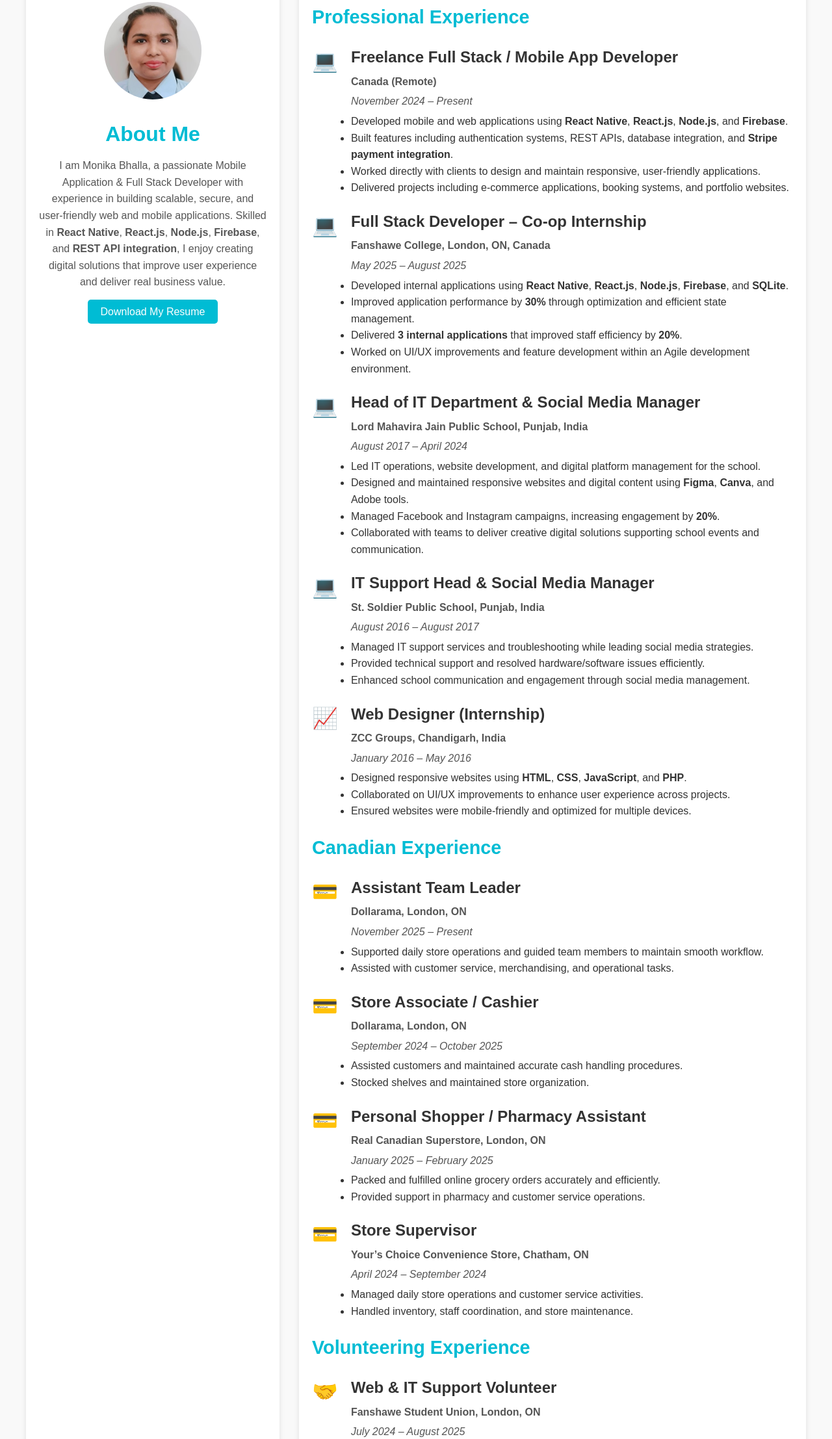
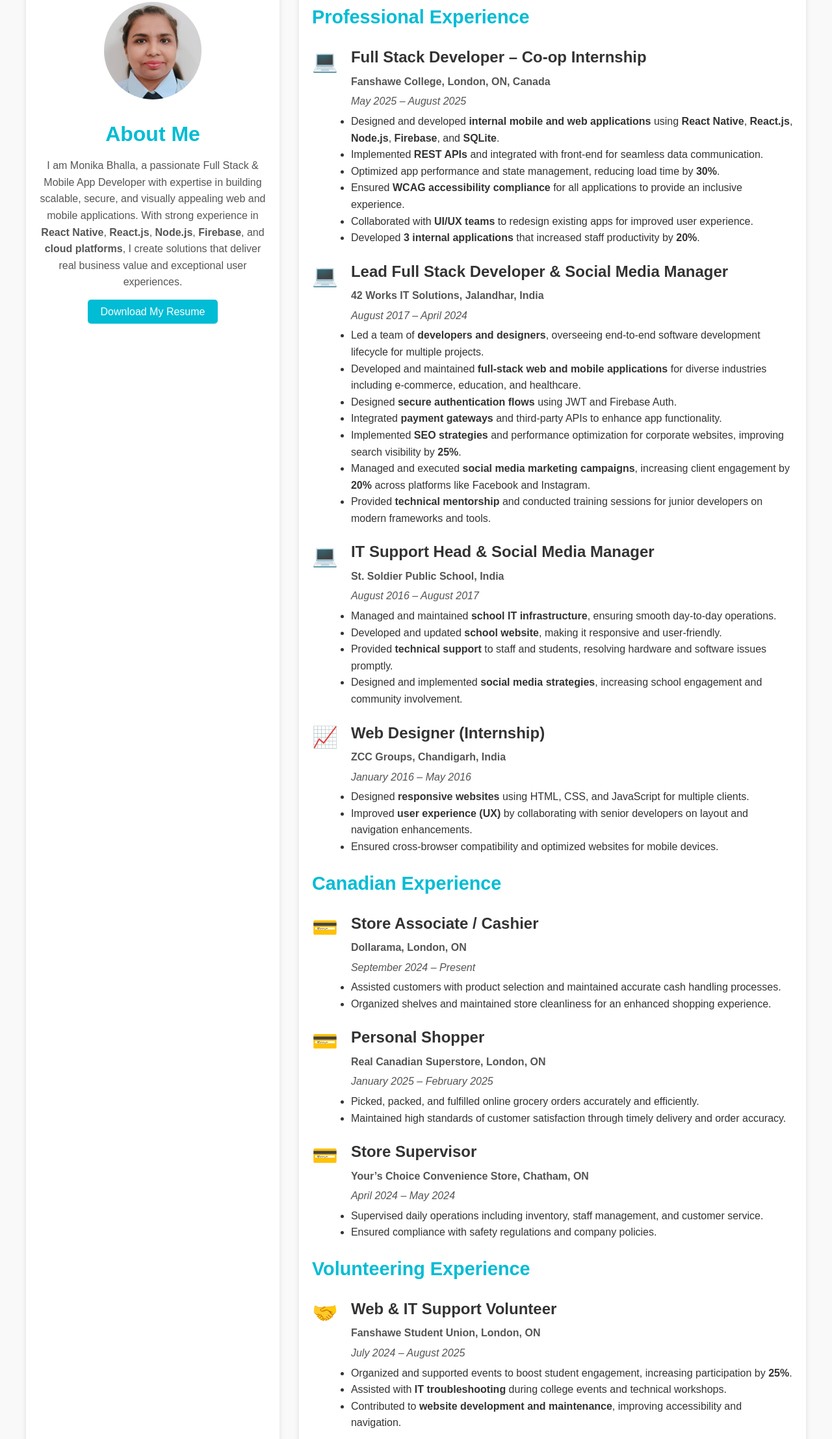
Before and after one commit to m-bhalla236346/My_Portfolio_MB, a website: page about.html in a window 1280 px wide. Shown: the part 135-2349 px from the top of the page at 65% size. Drawn offline with Linux system fonts and the light colour scheme.

Commit message:
Updated portfolio about page

```diff
--- a/about.html
+++ b/about.html
@@ -25,7 +25,7 @@
                 <img src="assets/images/profile.jpg" alt="Monika Bhalla" class="profile-image">
                 <h2>About Me</h2>
                 <p>
-                    I am Monika Bhalla, a passionate Mobile Application & Full Stack Developer with experience in building scalable, secure, and user-friendly web and mobile applications. Skilled in <strong>React Native</strong>, <strong>React.js</strong>, <strong>Node.js</strong>, <strong>Firebase</strong>, and <strong>REST API integration</strong>, I enjoy creating digital solutions that improve user experience and deliver real business value.
+                    I am Monika Bhalla, a passionate Full Stack & Mobile App Developer with expertise in building scalable, secure, and visually appealing web and mobile applications. With strong experience in <strong>React Native</strong>, <strong>React.js</strong>, <strong>Node.js</strong>, <strong>Firebase</strong>, and <strong>cloud platforms</strong>, I create solutions that deliver real business value and exceptional user experiences.
                 </p>
                 <a href="resume.pdf" class="btn" download>Download My Resume</a>
             </div>
@@ -33,22 +33,6 @@
             <!-- Timeline Section -->
             <div class="timeline">
                 <h3>Professional Experience</h3>
-
-                <!-- Freelance -->
-                <div class="timeline-item">
-                    <span class="icon">&#x1F4BB;</span>
-                    <div class="timeline-content">
-                        <h4>Freelance Full Stack / Mobile App Developer</h4>
-                        <p><strong>Canada (Remote)</strong></p>
-                        <p><em>November 2024 – Present</em></p>
-                        <ul>
-                            <li>Developed mobile and web applications using <strong>React Native</strong>, <strong>React.js</strong>, <strong>Node.js</strong>, and <strong>Firebase</strong>.</li>
-                            <li>Built features including authentication systems, REST APIs, database integration, and <strong>Stripe payment integration</strong>.</li>
-                            <li>Worked directly with clients to design and maintain responsive, user-friendly applications.</li>
-                            <li>Delivered projects including e-commerce applications, booking systems, and portfolio websites.</li>
-                        </ul>
-                    </div>
-                </div>
 
                 <!-- Fanshawe Co-op -->
                 <div class="timeline-item">
@@ -58,26 +42,31 @@
                         <p><strong>Fanshawe College, London, ON, Canada</strong></p>
                         <p><em>May 2025 – August 2025</em></p>
                         <ul>
-                            <li>Developed internal applications using <strong>React Native</strong>, <strong>React.js</strong>, <strong>Node.js</strong>, <strong>Firebase</strong>, and <strong>SQLite</strong>.</li>
-                            <li>Improved application performance by <strong>30%</strong> through optimization and efficient state management.</li>
-                            <li>Delivered <strong>3 internal applications</strong> that improved staff efficiency by <strong>20%</strong>.</li>
-                            <li>Worked on UI/UX improvements and feature development within an Agile development environment.</li>
+                            <li>Designed and developed <strong>internal mobile and web applications</strong> using <strong>React Native</strong>, <strong>React.js</strong>, <strong>Node.js</strong>, <strong>Firebase</strong>, and <strong>SQLite</strong>.</li>
+                            <li>Implemented <strong>REST APIs</strong> and integrated with front-end for seamless data communication.</li>
+                            <li>Optimized app performance and state management, reducing load time by <strong>30%</strong>.</li>
+                            <li>Ensured <strong>WCAG accessibility compliance</strong> for all applications to provide an inclusive experience.</li>
+                            <li>Collaborated with <strong>UI/UX teams</strong> to redesign existing apps for improved user experience.</li>
+                            <li>Developed <strong>3 internal applications</strong> that increased staff productivity by <strong>20%</strong>.</li>
                         </ul>
                     </div>
                 </div>
 
-                <!-- Lord Mahavira Jain Public School -->
+                <!-- 42 Works IT Solutions -->
                 <div class="timeline-item">
                     <span class="icon">&#x1F4BB;</span>
                     <div class="timeline-content">
-                        <h4>Head of IT Department & Social Media Manager</h4>
-                        <p><strong>Lord Mahavira Jain Public School, Punjab, India</strong></p>
+                        <h4>Lead Full Stack Developer & Social Media Manager</h4>
+                        <p><strong>42 Works IT Solutions, Jalandhar, India</strong></p>
                         <p><em>August 2017 – April 2024</em></p>
                         <ul>
-                            <li>Led IT operations, website development, and digital platform management for the school.</li>
-                            <li>Designed and maintained responsive websites and digital content using <strong>Figma</strong>, <strong>Canva</strong>, and Adobe tools.</li>
-                            <li>Managed Facebook and Instagram campaigns, increasing engagement by <strong>20%</strong>.</li>
-                            <li>Collaborated with teams to deliver creative digital solutions supporting school events and communication.</li>
+                            <li>Led a team of <strong>developers and designers</strong>, overseeing end-to-end software development lifecycle for multiple projects.</li>
+                            <li>Developed and maintained <strong>full-stack web and mobile applications</strong> for diverse industries including e-commerce, education, and healthcare.</li>
+                            <li>Designed <strong>secure authentication flows</strong> using JWT and Firebase Auth.</li>
+                            <li>Integrated <strong>payment gateways</strong> and third-party APIs to enhance app functionality.</li>
+                            <li>Implemented <strong>SEO strategies</strong> and performance optimization for corporate websites, improving search visibility by <strong>25%</strong>.</li>
+                            <li>Managed and executed <strong>social media marketing campaigns</strong>, increasing client engagement by <strong>20%</strong> across platforms like Facebook and Instagram.</li>
+                            <li>Provided <strong>technical mentorship</strong> and conducted training sessions for junior developers on modern frameworks and tools.</li>
                         </ul>
                     </div>
                 </div>
@@ -87,12 +76,13 @@
                     <span class="icon">&#x1F4BB;</span>
                     <div class="timeline-content">
                         <h4>IT Support Head & Social Media Manager</h4>
-                        <p><strong>St. Soldier Public School, Punjab, India</strong></p>
+                        <p><strong>St. Soldier Public School, India</strong></p>
                         <p><em>August 2016 – August 2017</em></p>
                         <ul>
-                            <li>Managed IT support services and troubleshooting while leading social media strategies.</li>
-                            <li>Provided technical support and resolved hardware/software issues efficiently.</li>
-                            <li>Enhanced school communication and engagement through social media management.</li>
+                            <li>Managed and maintained <strong>school IT infrastructure</strong>, ensuring smooth day-to-day operations.</li>
+                            <li>Developed and updated <strong>school website</strong>, making it responsive and user-friendly.</li>
+                            <li>Provided <strong>technical support</strong> to staff and students, resolving hardware and software issues promptly.</li>
+                            <li>Designed and implemented <strong>social media strategies</strong>, increasing school engagement and community involvement.</li>
                         </ul>
                     </div>
                 </div>
@@ -105,24 +95,23 @@
                         <p><strong>ZCC Groups, Chandigarh, India</strong></p>
                         <p><em>January 2016 – May 2016</em></p>
                         <ul>
-                            <li>Designed responsive websites using <strong>HTML</strong>, <strong>CSS</strong>, <strong>JavaScript</strong>, and <strong>PHP</strong>.</li>
-                            <li>Collaborated on UI/UX improvements to enhance user experience across projects.</li>
-                            <li>Ensured websites were mobile-friendly and optimized for multiple devices.</li>
+                            <li>Designed <strong>responsive websites</strong> using HTML, CSS, and JavaScript for multiple clients.</li>
+                            <li>Improved <strong>user experience (UX)</strong> by collaborating with senior developers on layout and navigation enhancements.</li>
+                            <li>Ensured cross-browser compatibility and optimized websites for mobile devices.</li>
                         </ul>
                     </div>
                 </div>
 
                 <h3>Canadian Experience</h3>
-
                 <div class="timeline-item">
                     <span class="icon">&#x1F4B3;</span>
                     <div class="timeline-content">
-                        <h4>Assistant Team Leader</h4>
+                        <h4>Store Associate / Cashier</h4>
                         <p><strong>Dollarama, London, ON</strong></p>
-                        <p><em>November 2025 – Present</em></p>
+                        <p><em>September 2024 – Present</em></p>
                         <ul>
-                            <li>Supported daily store operations and guided team members to maintain smooth workflow.</li>
-                            <li>Assisted with customer service, merchandising, and operational tasks.</li>
+                            <li>Assisted customers with product selection and maintained accurate cash handling processes.</li>
+                            <li>Organized shelves and maintained store cleanliness for an enhanced shopping experience.</li>
                         </ul>
                     </div>
                 </div>
@@ -130,25 +119,12 @@
                 <div class="timeline-item">
                     <span class="icon">&#x1F4B3;</span>
                     <div class="timeline-content">
-                        <h4>Store Associate / Cashier</h4>
-                        <p><strong>Dollarama, London, ON</strong></p>
-                        <p><em>September 2024 – October 2025</em></p>
-                        <ul>
-                            <li>Assisted customers and maintained accurate cash handling procedures.</li>
-                            <li>Stocked shelves and maintained store organization.</li>
-                        </ul>
-                    </div>
-                </div>
-
-                <div class="timeline-item">
-                    <span class="icon">&#x1F4B3;</span>
-                    <div class="timeline-content">
-                        <h4>Personal Shopper / Pharmacy Assistant</h4>
+                        <h4>Personal Shopper</h4>
                         <p><strong>Real Canadian Superstore, London, ON</strong></p>
                         <p><em>January 2025 – February 2025</em></p>
                         <ul>
-                            <li>Packed and fulfilled online grocery orders accurately and efficiently.</li>
-                            <li>Provided support in pharmacy and customer service operations.</li>
+                            <li>Picked, packed, and fulfilled online grocery orders accurately and efficiently.</li>
+                            <li>Maintained high standards of customer satisfaction through timely delivery and order accuracy.</li>
                         </ul>
                     </div>
                 </div>
@@ -158,17 +134,16 @@
                     <div class="timeline-content">
                         <h4>Store Supervisor</h4>
                         <p><strong>Your’s Choice Convenience Store, Chatham, ON</strong></p>
-                        <p><em>April 2024 – September 2024</em></p>
+                        <p><em>April 2024 – May 2024</em></p>
                         <ul>
-                            <li>Managed daily store operations and customer service activities.</li>
-                            <li>Handled inventory, staff coordination, and store maintenance.</li>
+                            <li>Supervised daily operations including inventory, staff management, and customer service.</li>
+                            <li>Ensured compliance with safety regulations and company policies.</li>
                         </ul>
                     </div>
                 </div>
 
                 <!-- Volunteering -->
                 <h3>Volunteering Experience</h3>
-
                 <div class="timeline-item">
                     <span class="icon">&#x1F91D;</span>
                     <div class="timeline-content">
@@ -176,42 +151,39 @@
                         <p><strong>Fanshawe Student Union, London, ON</strong></p>
                         <p><em>July 2024 – August 2025</em></p>
                         <ul>
-                            <li>Organized and supported events to improve student engagement by <strong>25%</strong>.</li>
-                            <li>Provided IT support during workshops and events.</li>
-                            <li>Contributed to website maintenance and accessibility improvements.</li>
+                            <li>Organized and supported events to boost student engagement, increasing participation by <strong>25%</strong>.</li>
+                            <li>Assisted with <strong>IT troubleshooting</strong> during college events and technical workshops.</li>
+                            <li>Contributed to <strong>website development and maintenance</strong>, improving accessibility and navigation.</li>
                         </ul>
                     </div>
                 </div>
 
                 <!-- Education -->
                 <h3>Education</h3>
-
                 <div class="timeline-item">
                     <span class="icon">&#x1F393;</span>
                     <div class="timeline-content">
                         <h4>Mobile Application Development (Co-op)</h4>
                         <p><strong>Fanshawe College, London, Ontario, Canada</strong></p>
                         <p><em>May 2024 – August 2025</em></p>
-                        <p>GPA: 4.13/4.2 – Dean’s Honor Roll</p>
+                        <p>GPA: 4.13/4.2 (Dean’s Honor Roll)</p>
                     </div>
                 </div>
-
                 <div class="timeline-item">
                     <span class="icon">&#x1F393;</span>
                     <div class="timeline-content">
-                        <h4>Master of Computer Applications (MCA)</h4>
-                        <p><strong>Lovely Professional University, Punjab, India</strong></p>
-                        <p><em>August 2014 – May 2016</em></p>
+                        <h4>Master of Computer Applications</h4>
+                        <p><strong>Lovely Professional University, India</strong></p>
+                        <p><em>2014 – 2016</em></p>
                         <p>GPA: 8.74/9</p>
                     </div>
                 </div>
-
                 <div class="timeline-item">
                     <span class="icon">&#x1F393;</span>
                     <div class="timeline-content">
-                        <h4>Bachelor of Computer Applications (BCA)</h4>
-                        <p><strong>Guru Nanak Dev University, Punjab, India</strong></p>
-                        <p><em>July 2011 – March 2014</em></p>
+                        <h4>Bachelor of Computer Applications</h4>
+                        <p><strong>Guru Nanak Dev University, India</strong></p>
+                        <p><em>2011 – 2014</em></p>
                     </div>
                 </div>
 
```
